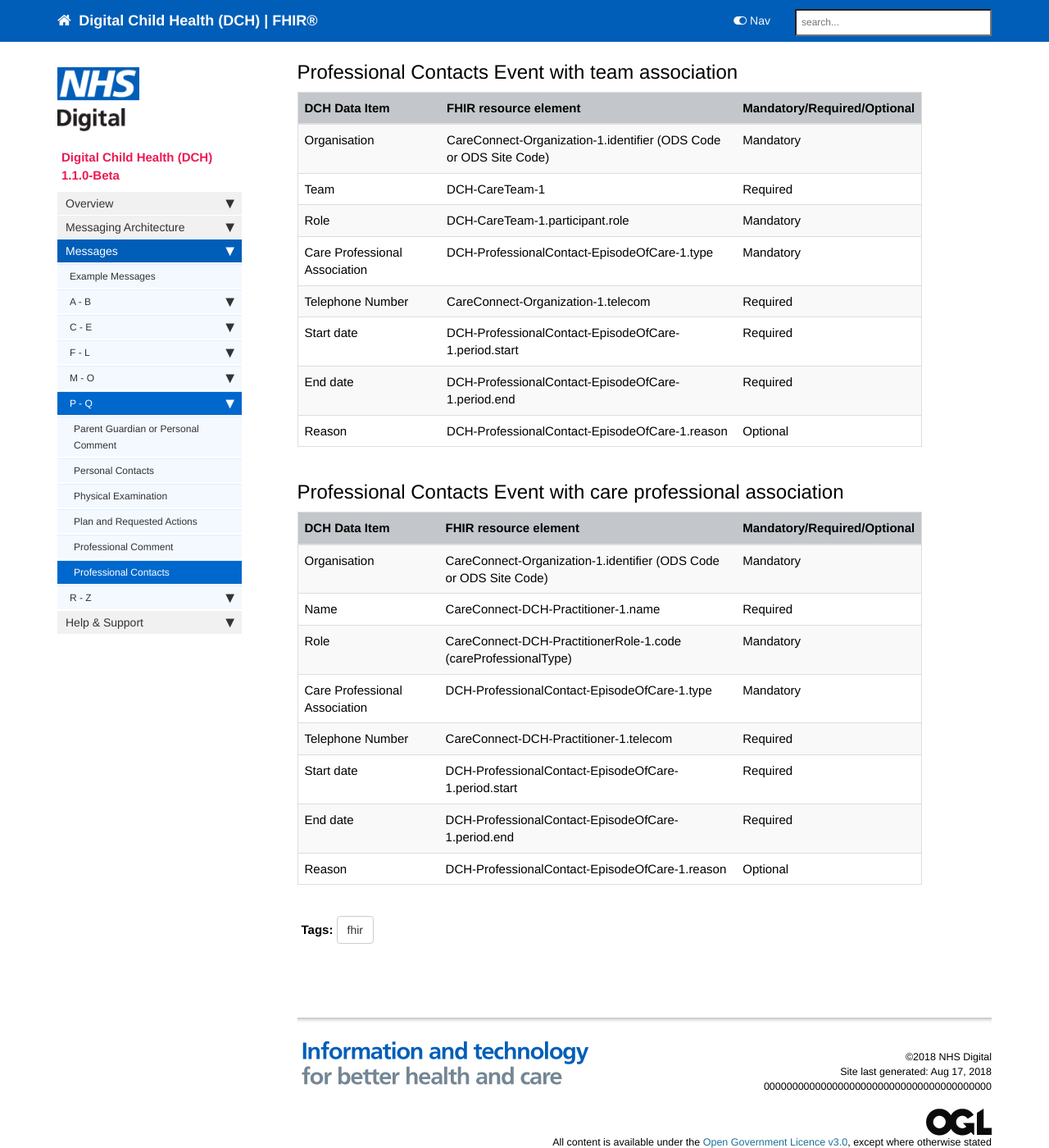
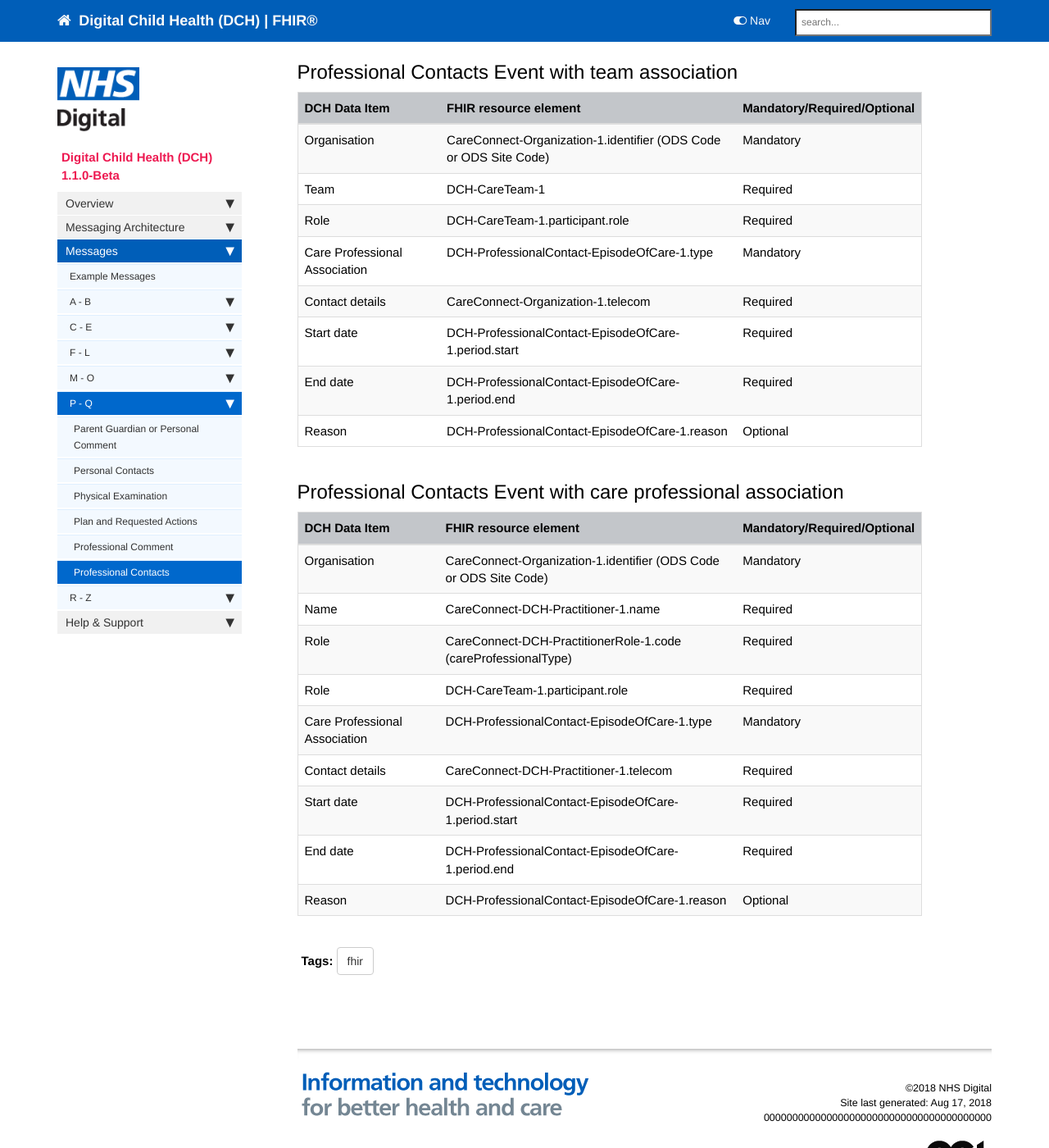
Before and after one commit to nhsconnect/Digital-Child-Health-STU3, a Jekyll site: the page built from pages/explore/explore_professional_contacts.md, in a window 1280 px wide and 1400 px high, scrolled down 752 px. Shown: the whole window at 82% size. Built offline with Jekyll 4.4.1, drawn with Linux system fonts in a browser that asks for light colours; nearby versions of some CDN libraries; comment, search, counter and statistics services are not loaded.

Commit message:
Update to Professional Contact

```diff
--- a/pages/explore/explore_professional_contacts.md
+++ b/pages/explore/explore_professional_contacts.md
@@ -31,9 +31,9 @@ Depending on the association, the Child Health Event data items are fulfilled by
 |-------------------------------|--------------------------------------------------------------------------------------------------|-----------------------------|
 | Organisation                  | CareConnect-Organization-1.identifier (ODS Code or ODS Site Code)                       | Mandatory                    |
 | Team                          | DCH-CareTeam-1                                                              | Required                   |
-| Role                          | DCH-CareTeam-1.participant.role                                      | Mandatory                   |
+| Role                          | DCH-CareTeam-1.participant.role                                      | Required                   |
 | Care Professional Association | DCH-ProfessionalContact-EpisodeOfCare-1.type                                                                         | Mandatory                   |
-| Telephone Number              | CareConnect-Organization-1.telecom                                                              | Required                    |
+| Contact details             | CareConnect-Organization-1.telecom                                                              | Required                    |
 | Start date                    | DCH-ProfessionalContact-EpisodeOfCare-1.period.start                                                                 | Required                   |
 | End date                      | DCH-ProfessionalContact-EpisodeOfCare-1.period.end                                                                   | Required                   |
 | Reason                        | DCH-ProfessionalContact-EpisodeOfCare-1.reason                                                                   | Optional                   |
@@ -44,9 +44,10 @@ Depending on the association, the Child Health Event data items are fulfilled by
 |-------------------------------|--------------------------------------------------------------------------------------------------|-----------------------------|
 | Organisation                  | CareConnect-Organization-1.identifier (ODS Code or ODS Site Code)                       | Mandatory                    |
 | Name                          | CareConnect-DCH-Practitioner-1.name                                                              | Required                    |
-| Role                          | CareConnect-DCH-PractitionerRole-1.code (careProfessionalType)                                       | Mandatory                   |
+| Role                          | CareConnect-DCH-PractitionerRole-1.code (careProfessionalType)                                       | Required                  |
+| Role                          | DCH-CareTeam-1.participant.role                                      | Required                   |
 | Care Professional Association | DCH-ProfessionalContact-EpisodeOfCare-1.type                                                                         | Mandatory                   |
-| Telephone Number              | CareConnect-DCH-Practitioner-1.telecom                                                           | Required                    |
+| Contact details              | CareConnect-DCH-Practitioner-1.telecom                                                           | Required                    |
 | Start date                    | DCH-ProfessionalContact-EpisodeOfCare-1.period.start                                                                 | Required                   |
 | End date                      | DCH-ProfessionalContact-EpisodeOfCare-1.period.end                                                                   | Required                   |
 | Reason                        | DCH-ProfessionalContact-EpisodeOfCare-1.reason                                                                   | Optional                   |
```
Also changed, not shown: pages/overview/overview_release_notes.md (+2 -0 lines).
